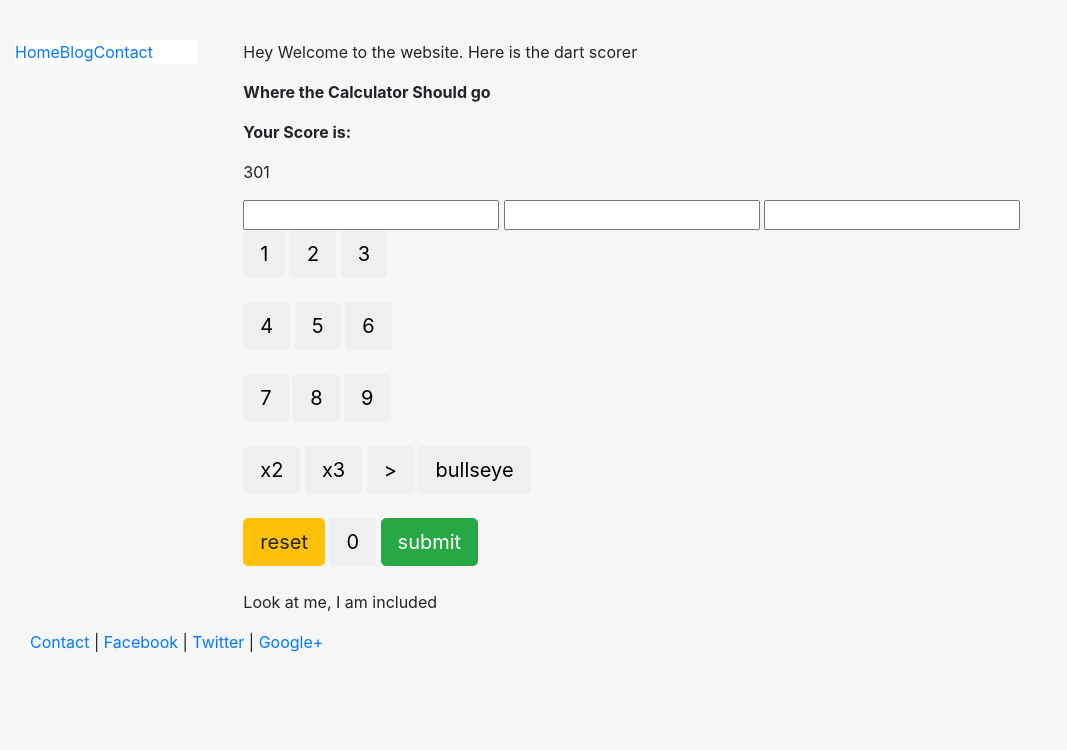
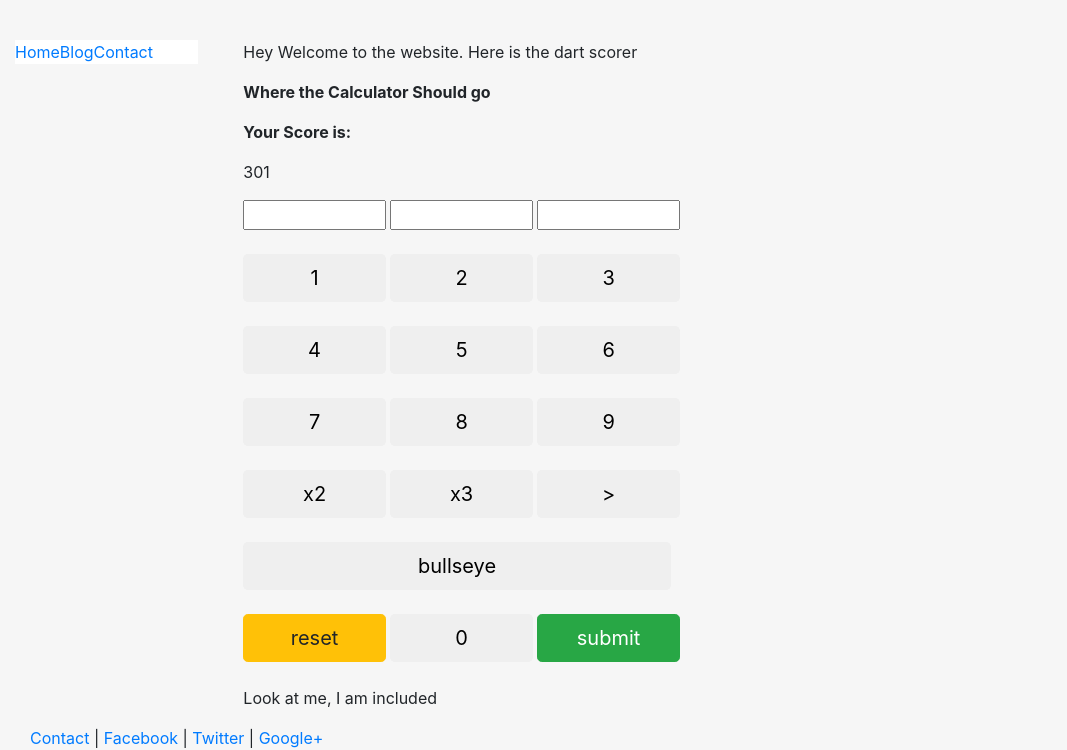
Before and after one commit to nahart/dartmvp, a Django app: page /scorer/ in a window 1280 px wide. Shown: the part 165-915 px from the top of the page, without its empty margins (0-1067 px from the left). Before the commit the page ends 817 px from the top, so only its background shows below. Run offline with Django 3.2, Linux system fonts and the light colour scheme; some libraries are stand-ins or nearby versions.

Commit message:
formatted calculator

```diff
--- a/scorer/templates/scorer/includes/calculator.html
+++ b/scorer/templates/scorer/includes/calculator.html
@@ -9,42 +9,46 @@
     {% csrf_token %}
 <div class="container">
     <div class="row">
-        <div class="col-xs-12">
-            <input id="throw1" type="text" name="throw1" value="">
+        <div class="col-xs-6">
+            <input id="throw1" type="text" class = "col-2 input-group-lg" name="throw1" value="">
             <!--<small class="error" aria-valuetext=""></small>-->
-            <input id="throw2" type="text" name="throw2" value="">
-            <input id="throw3" type="text" name="throw3" value="">
+            <input id="throw2" type="text" class = "col-2 input-group-lg" name="throw2" value="">
+            <input id="throw3" type="text" class = "col-2 input-group-lg" name="throw3" value="">
             <br />
-            <div class="alert alert-warning alert-dismissible fade show" role="alert" style="display: none">
+            <br />
+            <div class="alert col-6 alert-warning alert-dismissible fade show" role="alert" style="display: none">
                 <strong>Holy guacamole!</strong> That doesn't look like a valid throw.
                 <button type="button" class="close" aria-label="Close">
                 <span aria-hidden="true">&times;</span>
             </button>
+            <br />
             </div>
-            <input type="button" class="num_input btn btn-default btn-lg" id="1" name="1" value="1">
-            <input type="button" class="num_input btn btn-default btn-lg" id="2" name="2" value="2">
-            <input type="button" class="num_input btn btn-default btn-lg" id="3" name="3" value="3">
+            <input type="button" class="num_input col-2 btn btn-default btn-lg" id="1" name="1" value="1">
+            <input type="button" class="num_input col-2 btn btn-default btn-lg" id="2" name="2" value="2">
+            <input type="button" class="num_input col-2 btn btn-default btn-lg" id="3" name="3" value="3">
             <br />
             <br />
-            <input type="button" class="num_input btn btn-default btn-lg" id="4" name="4" value="4">
-            <input type="button" class="num_input btn btn-default btn-lg" id="5" name="5" value="5">
-            <input type="button" class="num_input btn btn-default btn-lg" id="6" name="6" value="6">
+            <input type="button" class="num_input col-2 btn btn-default btn-lg" id="4" name="4" value="4">
+            <input type="button" class="num_input col-2 btn btn-default btn-lg" id="5" name="5" value="5">
+            <input type="button" class="num_input col-2 btn btn-default btn-lg" id="6" name="6" value="6">
             <br />
             <br />
-            <input type="button" class="num_input btn btn-default btn-lg" id="7" name="7" value="7">
-            <input type="button" class="num_input btn btn-default btn-lg" id="8" name="8" value="8">
-            <input type="button" class="num_input btn btn-default btn-lg" id="9" name="9" value="9">
+            <input type="button" class="num_input col-2 btn btn-default btn-lg" id="7" name="7" value="7">
+            <input type="button" class="num_input col-2 btn btn-default btn-lg" id="8" name="8" value="8">
+            <input type="button" class="num_input col-2 btn btn-default btn-lg" id="9" name="9" value="9">
             <br />
             <br />
-            <input type="button" class="multiplier btn btn-default btn-lg" id="d" name="d" value="x2">
-            <input type="button" class="multiplier btn btn-default btn-lg" id="t" name="t" value="x3">
-            <input type="button" id='next-throw' class="btn btn-default btn-lg" id=">" name="enter" value=">">
-            <input type="button" class="num_input btn btn-default btn-lg" id="bull" name="bull" value="bullseye">
+            <input type="button" class="multiplier col-2 btn btn-default btn-lg" id="d" name="d" value="x2">
+            <input type="button" class="multiplier col-2 btn btn-default btn-lg" id="t" name="t" value="x3">
+            <input type="button" id='next-throw' class="btn col-2 btn-default btn-lg" id=">" name="enter" value=">">
             <br />
             <br />
-            <button class="num_input btn btn-warning btn-lg" type="reset">reset</button>
-            <input type="button" class="num_input btn btn-default btn-lg" id="0" name="0" value="0">
-            <button class="btn btn-success btn-lg" type="submit">submit</button>
+            <input type="button" class="num_input btn col-6 btn-default btn-lg" id="bull" name="bull" value="bullseye">
+            <br />
+            <br />
+            <button class="num_input btn col-2 btn-warning btn-lg" type="reset">reset</button>
+            <input type="button" class="num_input btn col-2 btn-default btn-lg" id="0" name="0" value="0">
+            <button class="btn col-2 btn-success btn-lg" type="submit">submit</button>
             <br />
             <br />
         </div>
```
